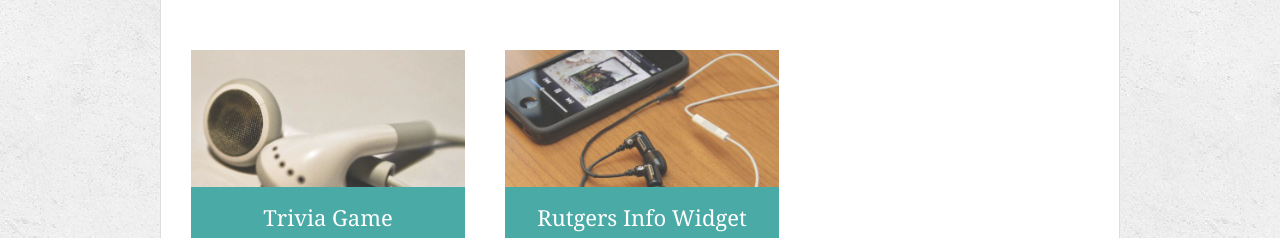
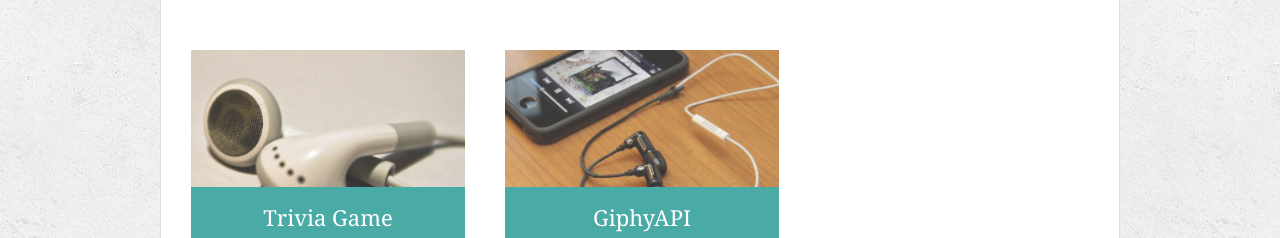
Before and after one commit to jian001qq2/jian001qq2.github.io, a plain HTML site: page portfolio.html in a window 1280 px wide. Shown: the part 517-755 px from the top of the page. Drawn offline with Linux system fonts and the light colour scheme.

Commit message:
new hw added

```diff
--- a/portfolio.html
+++ b/portfolio.html
@@ -43,9 +43,9 @@
         <h3>Trivia Game</h3></a>
       </div>
       <div class="work">
-        <img src="assets/images/technics-q-c-640-480-7.jpg" alt="Rutgers Info Widget">
-
-        <h3>Rutgers Info Widget</h3>
+       <a href="https://jian001qq2.github.io/GitphyAPI/">
+        <img src="assets/images/technics-q-c-640-480-7.jpg" alt="GiphyAPI">
+        <h3>GiphyAPI</h3></a>
       </div>
       <div class="work">
         <img src="assets/images/technics-q-c-640-480-9.jpg" alt="Rock Paper Scissors">
```
